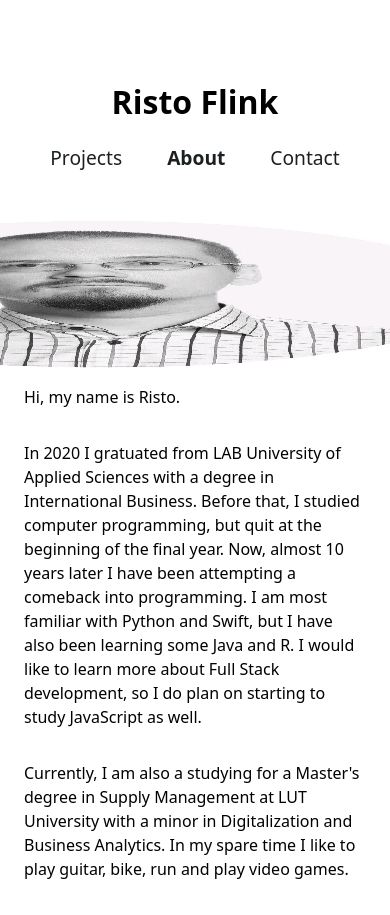
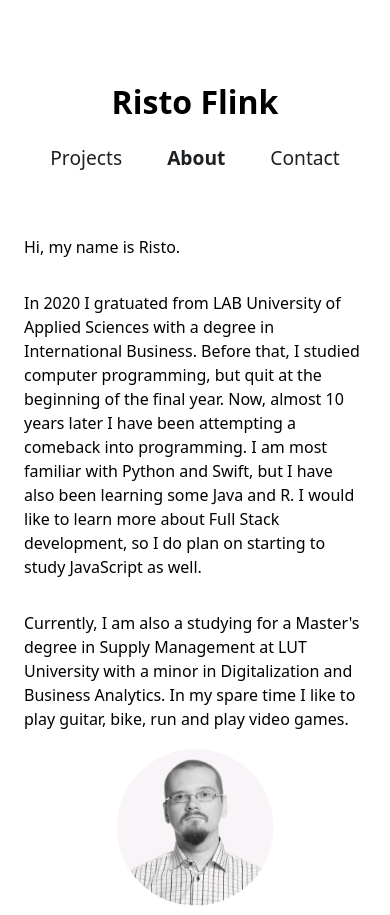
Before and after one commit to RistoFlink/portfolio, a Flask app: page /about in a window 390 px wide; the page is wider, and only the part inside the window is pictured. Before the commit the page ends 879 px from the top of that part, so only its background shows below. Run offline with Flask 2, Linux system fonts and the light colour scheme.

Commit message:
trying to fix the profile picture on mobile

```diff
--- a/portfolio/static/css/styles.css
+++ b/portfolio/static/css/styles.css
@@ -229,9 +229,12 @@
 
 .profile-picture {
     display: flex;
-    width: 150px;
-    height: 150px;
-    justify-content: center;
+    flex-direction: column;
+    width: 10rem;
+    height: 10rem;
+    justify-content: right;
+    margin-left: auto;
+    margin-right: auto;
 }
 
 .u-bare-link{
--- a/portfolio/templates/about.html
+++ b/portfolio/templates/about.html
@@ -3,10 +3,6 @@
 
 {% block content %}
     <main class="main main--about">
-        <div class="profile-picture">
-            <img src="static/img/1632735873866.jpeg" alt="Profile picture of the writer.">
-        </div>
-
         <p>
             Hi, my name is Risto.
         </p>
@@ -21,5 +17,8 @@
             Currently, I am also a studying for a Master's degree in Supply Management at LUT University with a minor in Digitalization and Business Analytics.
             In my spare time I like to play guitar, bike, run and play video games.
         </p>
+        <div class="profile-picture">
+            <img src="static/img/1632735873866.jpeg" alt="Profile picture of the writer.">
+        </div>
     </main>
 {% endblock %}
```
